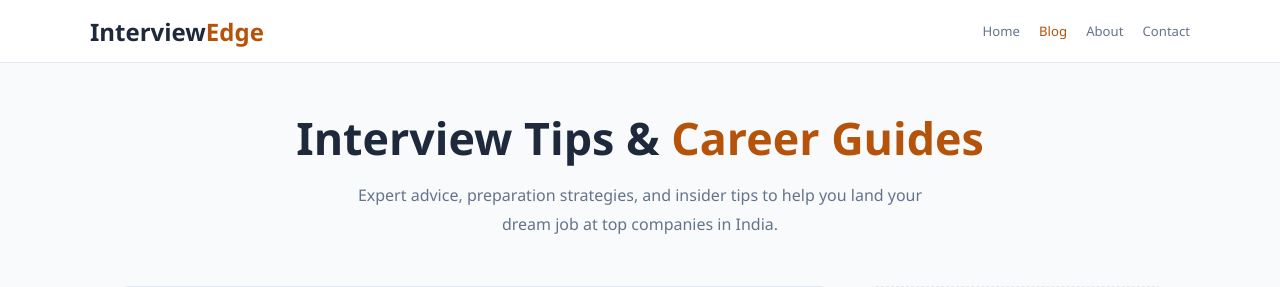
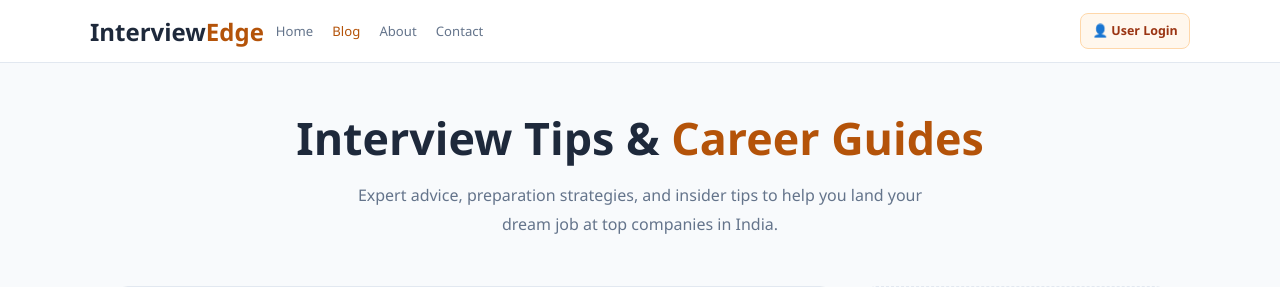
Before and after one commit to Praveenmuthu2233/interview-hub, a PHP site: page /blog.html in a window 1280 px wide. Shown: the top 287 px of the page. Run offline with PHP 8.4, Linux system fonts and the light colour scheme; some web fonts are replaced.

Commit message:
Show signed-in user controls across site
Co-authored-by: Copilot <223556219+Copilot@users.noreply.github.com>

```diff
--- a/about.html
+++ b/about.html
@@ -5,6 +5,8 @@
 <meta charset="UTF-8"/><meta name="viewport" content="width=device-width, initial-scale=1.0"/>
 <title>About Us – InterviewEdge</title>
 <link rel="stylesheet" href="legal-pages.css"/>
+<link rel="stylesheet" href="user-header.css"/>
+<script src="user-header.js" defer></script>
 </head>
 <body>
 <header><div class="header-inner">
--- a/blog-aptitude-test-tips.html
+++ b/blog-aptitude-test-tips.html
@@ -8,6 +8,8 @@
 <script src="ads.js" defer></script>
 <link rel="stylesheet" href="blog-article.css"/>
 <link rel="stylesheet" href="light-theme.css"/>
+<link rel="stylesheet" href="user-header.css"/>
+<script src="user-header.js" defer></script>
 </head>
 <body>
 <header><div class="header-inner">
--- a/blog-crack-technical-interview.html
+++ b/blog-crack-technical-interview.html
@@ -8,6 +8,8 @@
 <script src="ads.js" defer></script>
 <link rel="stylesheet" href="blog-article.css"/>
 <link rel="stylesheet" href="light-theme.css"/>
+<link rel="stylesheet" href="user-header.css"/>
+<script src="user-header.js" defer></script>
 </head>
 <body>
 <header><div class="header-inner">
--- a/blog-fresher-resume-tips.html
+++ b/blog-fresher-resume-tips.html
@@ -8,6 +8,8 @@
 <script src="ads.js" defer></script>
 <link rel="stylesheet" href="blog-article.css"/>
 <link rel="stylesheet" href="light-theme.css"/>
+<link rel="stylesheet" href="user-header.css"/>
+<script src="user-header.js" defer></script>
 </head>
 <body>
 <header><div class="header-inner">
--- a/blog-hr-interview-questions.html
+++ b/blog-hr-interview-questions.html
@@ -8,6 +8,8 @@
 <script src="ads.js" defer></script>
 <link rel="stylesheet" href="blog-article.css"/>
 <link rel="stylesheet" href="light-theme.css"/>
+<link rel="stylesheet" href="user-header.css"/>
+<script src="user-header.js" defer></script>
 </head>
 <body>
 <header><div class="header-inner">
--- a/blog-java-interview-questions.html
+++ b/blog-java-interview-questions.html
@@ -18,6 +18,8 @@
 <script src="ads.js" defer></script>
 <link rel="stylesheet" href="blog-article.css"/>
 <link rel="stylesheet" href="light-theme.css"/>
+<link rel="stylesheet" href="user-header.css"/>
+<script src="user-header.js" defer></script>
 </head>
 <body class="java-article">
 <header><div class="header-inner">
--- a/blog-walk-in-interview-tips.html
+++ b/blog-walk-in-interview-tips.html
@@ -8,6 +8,8 @@
 <script src="ads.js" defer></script>
 <link rel="stylesheet" href="blog-article.css"/>
 <link rel="stylesheet" href="light-theme.css"/>
+<link rel="stylesheet" href="user-header.css"/>
+<script src="user-header.js" defer></script>
 </head>
 <body>
 <header><div class="header-inner">
--- a/blog.html
+++ b/blog.html
@@ -10,6 +10,8 @@
 <meta name="robots" content="index, follow"/>
 <link rel="canonical" href="https://interviewhub360.netlify.app/blog.html"/>
 <link rel="stylesheet" href="blog.css"/>
+<link rel="stylesheet" href="user-header.css"/>
+<script src="user-header.js" defer></script>
 <script async src="https://pagead2.googlesyndication.com/pagead/js/adsbygoogle.js?client=ca-pub-2328429365429845" crossorigin="anonymous"></script>
 </head>
 <body>
--- a/contact.html
+++ b/contact.html
@@ -5,6 +5,8 @@
 <title>Contact Us – InterviewEdge</title>
 <link rel="stylesheet" href="contact.css"/>
 <link rel="stylesheet" href="light-theme.css"/>
+<link rel="stylesheet" href="user-header.css"/>
+<script src="user-header.js" defer></script>
 </head>
 <body>
 <header><div class="header-inner">
--- a/detail.html
+++ b/detail.html
@@ -5,8 +5,10 @@
 <meta charset="UTF-8"/><meta name="viewport" content="width=device-width, initial-scale=1.0"/>
 <title>Interview Details – InterviewEdge</title>
 <link rel="stylesheet" href="detail.css"/>
+<link rel="stylesheet" href="user-header.css"/>
 <script async src="https://pagead2.googlesyndication.com/pagead/js/adsbygoogle.js?client=ca-pub-2328429365429845" crossorigin="anonymous"></script>
 <script src="ads.js" defer></script>
+<script src="user-header.js" defer></script>
 </head>
 <body>
 
--- a/disclaimer.html
+++ b/disclaimer.html
@@ -5,6 +5,8 @@
 <meta charset="UTF-8"/><meta name="viewport" content="width=device-width, initial-scale=1.0"/>
 <title>Disclaimer – InterviewEdge</title>
 <link rel="stylesheet" href="legal-pages.css"/>
+<link rel="stylesheet" href="user-header.css"/>
+<script src="user-header.js" defer></script>
 </head>
 <body>
 <header><div class="hi">
--- a/index.html
+++ b/index.html
@@ -3,6 +3,7 @@
 <head>
 <link rel="stylesheet" href="light-theme.css"/>
 <link rel="stylesheet" href="index.css"/>
+<link rel="stylesheet" href="user-header.css"/>
 <meta charset="UTF-8"/>
 <meta name="viewport" content="width=device-width, initial-scale=1.0"/>
 <title>InterviewEdge – Latest Interview Drives & Jobs India 2026</title>
@@ -20,6 +21,7 @@
 <script async src="https://pagead2.googlesyndication.com/pagead/js/adsbygoogle.js?client=ca-pub-2328429365429845" crossorigin="anonymous"></script>
 <script src="ads.js" defer></script>
 <script src="index.js" defer></script>
+<script src="user-header.js" defer></script>
 </head>
 <body>
 
@@ -44,7 +46,6 @@
         <svg width="13" height="13" fill="none" stroke="currentColor" stroke-width="2" viewBox="0 0 24 24"><circle cx="11" cy="11" r="8"/><path d="m21 21-4.35-4.35"/></svg>
         <input type="text" id="searchInput" placeholder="Search company, role…" aria-label="Search jobs by company, role, skills, or description"/>
       </div>
-      <a href="user-login.html" class="btn-admin">👤 User Login</a>
       <a href="admin.html" class="btn-admin">⚙ Admin</a>
     </div>
   </div>
--- a/privacy.html
+++ b/privacy.html
@@ -5,6 +5,8 @@
 <meta charset="UTF-8"/><meta name="viewport" content="width=device-width, initial-scale=1.0"/>
 <title>Privacy Policy – InterviewEdge</title>
 <link rel="stylesheet" href="legal-pages.css"/>
+<link rel="stylesheet" href="user-header.css"/>
+<script src="user-header.js" defer></script>
 </head>
 <body>
 <header><div class="hi">
--- a/terms.html
+++ b/terms.html
@@ -5,6 +5,8 @@
 <meta charset="UTF-8"/><meta name="viewport" content="width=device-width, initial-scale=1.0"/>
 <title>Terms of Service – InterviewEdge</title>
 <link rel="stylesheet" href="legal-pages.css"/>
+<link rel="stylesheet" href="user-header.css"/>
+<script src="user-header.js" defer></script>
 </head>
 <body>
 <header><div class="hi">
--- a/user-dashboard.html
+++ b/user-dashboard.html
@@ -13,6 +13,7 @@
     <a class="portal-logo" href="index.html">Interview<span>Edge</span></a>
     <div class="portal-header-actions">
       <span id="welcomeName">Your dashboard</span>
+      <span class="dashboard-user-icon" aria-hidden="true">👤</span>
       <button class="portal-button secondary" id="logoutButton" type="button">Log out</button>
       <a class="site-link" href="index.html">Browse site</a>
     </div>
--- /dev/null
+++ b/user-header.css
@@ -0,0 +1,54 @@
+.user-header-controls {
+  display: flex;
+  align-items: center;
+  justify-content: flex-end;
+  gap: 0.55rem;
+  flex: 0 0 auto;
+  margin-left: auto;
+  font-family: "DM Sans", Arial, sans-serif;
+}
+
+.user-header-login,
+.user-header-profile,
+.user-header-logout {
+  display: inline-flex;
+  align-items: center;
+  justify-content: center;
+  gap: 0.45rem;
+  min-height: 36px;
+  padding: 0.35rem 0.7rem;
+  border: 1px solid #e2e8f0;
+  border-radius: 8px;
+  background: #fff;
+  color: #334155;
+  font-size: 0.78rem;
+  font-weight: 700;
+  line-height: 1.2;
+  text-decoration: none;
+  white-space: nowrap;
+}
+
+.user-header-login { background: #fff7ed; border-color: #fed7aa; color: #9a3412; }
+.user-header-profile { display: none; max-width: 230px; }
+.user-header-name { overflow: hidden; text-overflow: ellipsis; }
+.user-header-avatar { display: grid; width: 25px; height: 25px; flex: 0 0 25px; place-items: center; border-radius: 50%; background: #ffedd5; }
+.user-header-logout { display: none; cursor: pointer; }
+.user-header-logout:hover, .user-header-profile:hover { border-color: #fdba74; color: #9a3412; }
+.user-header-logout:disabled { cursor: wait; opacity: 0.6; }
+.user-header-controls.is-signed-in .user-header-login { display: none; }
+.user-header-controls.is-signed-in .user-header-profile,
+.user-header-controls.is-signed-in .user-header-logout { display: inline-flex; }
+.user-header-message { display: none; color: #b91c1c; font-size: 0.72rem; }
+.user-header-message.is-visible { display: inline; }
+
+@media (max-width: 900px) {
+  .user-header-profile { max-width: 150px; }
+}
+
+@media (max-width: 620px) {
+  .user-header-controls { gap: 0.3rem; }
+  .user-header-login,
+  .user-header-profile,
+  .user-header-logout { min-height: 32px; padding: 0.25rem 0.45rem; font-size: 0.7rem; }
+  .user-header-profile { max-width: 110px; }
+}
--- /dev/null
+++ b/user-header.js
@@ -0,0 +1,61 @@
+"use strict";
+
+const header = document.querySelector("header .header-inner, header .hi");
+
+if (header) {
+  const accountControls = document.createElement("div");
+  accountControls.className = "user-header-controls";
+  accountControls.innerHTML = `
+    <a class="user-header-login" href="/user-login.html">👤 User Login</a>
+    <a class="user-header-profile" href="/dashboard" aria-label="Open your profile">
+      <span class="user-header-avatar" aria-hidden="true">👤</span>
+      <span class="user-header-name"></span>
+    </a>
+    <button class="user-header-logout" type="button">Log out</button>
+    <span class="user-header-message" role="status" aria-live="polite"></span>`;
+  header.append(accountControls);
+
+  const loginLink = accountControls.querySelector(".user-header-login");
+  const profileLink = accountControls.querySelector(".user-header-profile");
+  const logoutButton = accountControls.querySelector(".user-header-logout");
+  const message = accountControls.querySelector(".user-header-message");
+
+  async function loadAccount() {
+    try {
+      const response = await fetch("/api/user/session", { credentials: "same-origin" });
+      if (!response.ok) return;
+      const result = await response.json();
+      if (!result.user || typeof result.user.fullName !== "string") {
+        throw new Error("The account profile could not be loaded.");
+      }
+      accountControls.querySelector(".user-header-name").textContent = result.user.fullName;
+      accountControls.classList.add("is-signed-in");
+    } catch {
+      message.textContent = "Could not load account details.";
+      message.classList.add("is-visible");
+    }
+  }
+
+  logoutButton.addEventListener("click", async () => {
+    logoutButton.disabled = true;
+    message.textContent = "";
+    message.classList.remove("is-visible");
+    try {
+      const response = await fetch("/api/user/logout", {
+        method: "POST",
+        credentials: "same-origin"
+      });
+      if (!response.ok) {
+        const result = await response.json().catch(() => ({}));
+        throw new Error(result.error || "Could not log out. Please try again.");
+      }
+      window.location.reload();
+    } catch (error) {
+      message.textContent = error.message || "Could not log out. Please try again.";
+      message.classList.add("is-visible");
+      logoutButton.disabled = false;
+    }
+  });
+
+  loadAccount();
+}
--- a/user-portal.css
+++ b/user-portal.css
@@ -148,6 +148,7 @@ button, input { font: inherit; }
 
 .portal-header-actions { display: flex; align-items: center; gap: 16px; }
 .portal-header-actions > span { font-weight: 700; }
+.portal-header-actions .dashboard-user-icon { display: grid; width: 34px; height: 34px; place-items: center; border-radius: 50%; background: #ffedd5; }
 .portal-main { width: min(1240px, calc(100% - 40px)); margin: 38px auto 70px; }
 .dashboard-heading { margin-bottom: 24px; }
 .dashboard-heading h1 { margin-top: 4px; }
```
